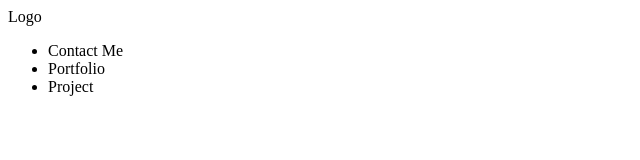
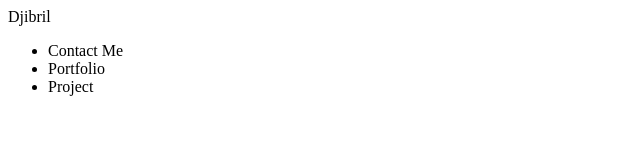
Before and after one commit to DjibrilFaal/PortFolio, a plain HTML site: page index.html in a window 1280 px wide. Shown: the full height of the page, 0-640 px from the left. Drawn offline with Linux system fonts and the light colour scheme.

Commit message:
Update index.html
djibril

```diff
--- a/index.html
+++ b/index.html
@@ -9,7 +9,7 @@
   <body>
     <header>
       <nav>
-        Logo
+        Djibril
         <ul>
           <li>Contact Me</li>
           <li>Portfolio</li>
```
